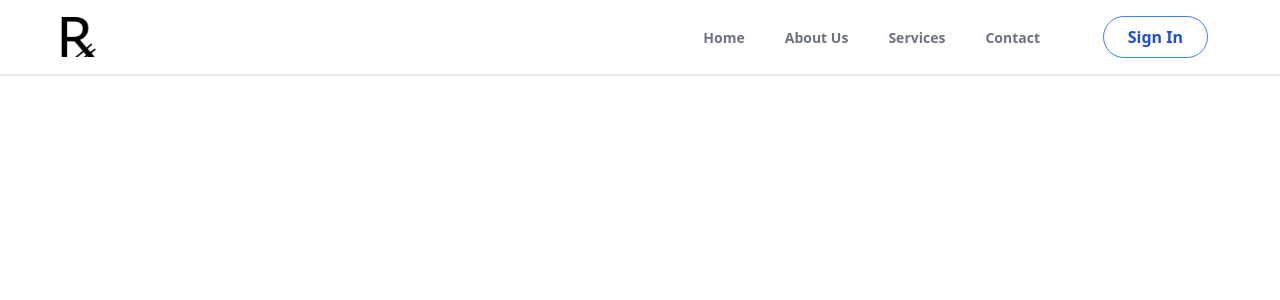
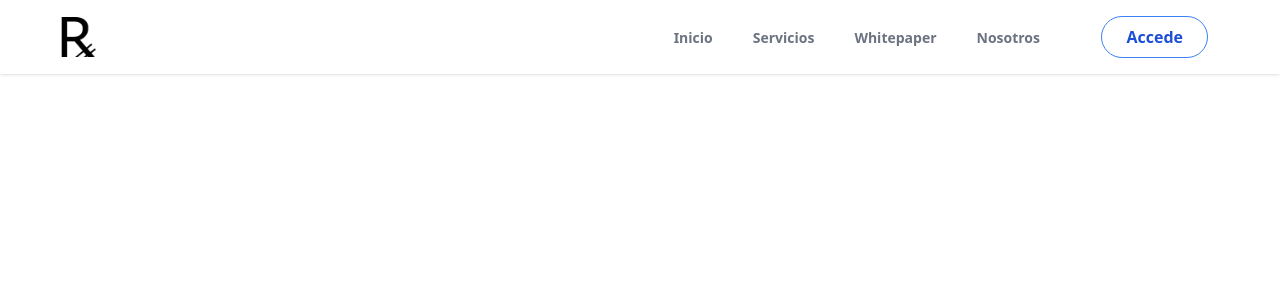
Before and after one commit to MarKyux/ruka-login-user, a React (Create React App) app: page / in a window 1280 px wide. Shown: the top 300 px of the page. Built offline with nearby package versions, Linux system fonts and the light colour scheme.

Commit message:
Update header underline and language

```diff
--- a/src/components/Header.tsx
+++ b/src/components/Header.tsx
@@ -35,7 +35,7 @@ export const Header = () => {
 
   return (
     <>
-      <nav className="relative px-4 py-4 flex justify-between items-center bg-white">
+      <nav className="relative px-4 py-4 flex justify-between items-center bg-white shadow ">
         <a className="text-3xl font-bold leading-none" href="/">
           <img className="h-10 ml-10" src="/logo192.png" alt="logo" />
         </a>
@@ -49,12 +49,14 @@ export const Header = () => {
         </div>
         <ul
           className="hidden absolute top-1/2 right-60 transform -translate-y-1/2 lg:flex lg:mx-auto lg:flex lg:items-center lg:w-auto lg:space-x-10">
-          <li><a className="text-sm text-gray-500 font-bold hover:text-blue-500" href="/">Home</a></li>
-          <li><a className="text-sm text-gray-500 font-bold hover:text-blue-500" href="/about">About Us</a></li>
-          <li><a className="text-sm text-gray-500 font-bold hover:text-blue-500" href="/services">Services</a></li>
-          <li><a className="text-sm text-gray-500 font-bold hover:text-blue-500" href="/contact">Contact</a></li>
+          <li><a className="text-sm text-gray-500 font-bold hover:text-blue-500" href="/">Inicio</a></li>
+          <li><a className="text-sm text-gray-500 font-bold hover:text-blue-500" href="/about">Servicios</a></li>
+          <li><a className="text-sm text-gray-500 font-bold hover:text-blue-500" href="/services">Whitepaper</a></li>
+          <li><a className="text-sm text-gray-500 font-bold hover:text-blue-500" href="/contact">Nosotros</a></li>
         </ul>
-        <a className="hidden lg:inline-block lg:ml-auto lg:mr-14 py-2 px-6 bg-transparent hover:bg-blue-500 text-blue-700 font-semibold hover:text-white py-2 px-4 border border-blue-500 hover:border-transparent rounded-3xl transition duration-200" href="/login">Sign In</a>
+        <a className="hidden lg:inline-block lg:ml-auto lg:mr-14 py-2 px-6 bg-transparent hover:bg-blue-500 text-blue-700 font-semibold hover:text-white py-2 px-4 border border-blue-500 hover:border-transparent rounded-3xl transition duration-200" href="/login">
+          Accede
+        </a>
       </nav>
       <div className="navbar-menu relative z-50 hidden">
         <div className="navbar-backdrop fixed inset-0 bg-gray-800 opacity-25"></div>
@@ -75,26 +77,26 @@ export const Header = () => {
             <ul>
               <li className="mb-1">
                 <a className="block p-4 text-sm font-semibold text-gray-400 hover:bg-blue-50 hover:text-blue-600 rounded"
-                  href="/">Home</a>
+                  href="/">Inicio</a>
               </li>
               <li className="mb-1">
                 <a className="block p-4 text-sm font-semibold text-gray-400 hover:bg-blue-50 hover:text-blue-600 rounded"
-                  href="/">About Us</a>
+                  href="/">Servicios</a>
               </li>
               <li className="mb-1">
                 <a className="block p-4 text-sm font-semibold text-gray-400 hover:bg-blue-50 hover:text-blue-600 rounded"
-                  href="/">Services</a>
+                  href="/">Whitepaper</a>
               </li>
               <li className="mb-1">
                 <a className="block p-4 text-sm font-semibold text-gray-400 hover:bg-blue-50 hover:text-blue-600 rounded"
-                  href="/">Contact</a>
+                  href="/">Nosotros</a>
               </li>
             </ul>
           </div>
           <div className="mt-auto">
             <div className="pt-6">
               <a className="block px-4 py-3 mb-3 leading-loose text-xs text-center font-semibold leading-none bg-gray-50 hover:bg-gray-100 rounded-xl"
-                href="/">Sign in</a>
+                href="/">Accede</a>
             </div>
             <p className="my-4 text-xs text-center text-gray-400">
               <span>Copyright © 2022</span>
@@ -102,7 +104,6 @@ export const Header = () => {
           </div>
         </nav>
       </div>
-      <div className="w-100 border"></div>
     </>
   )
 }
```
